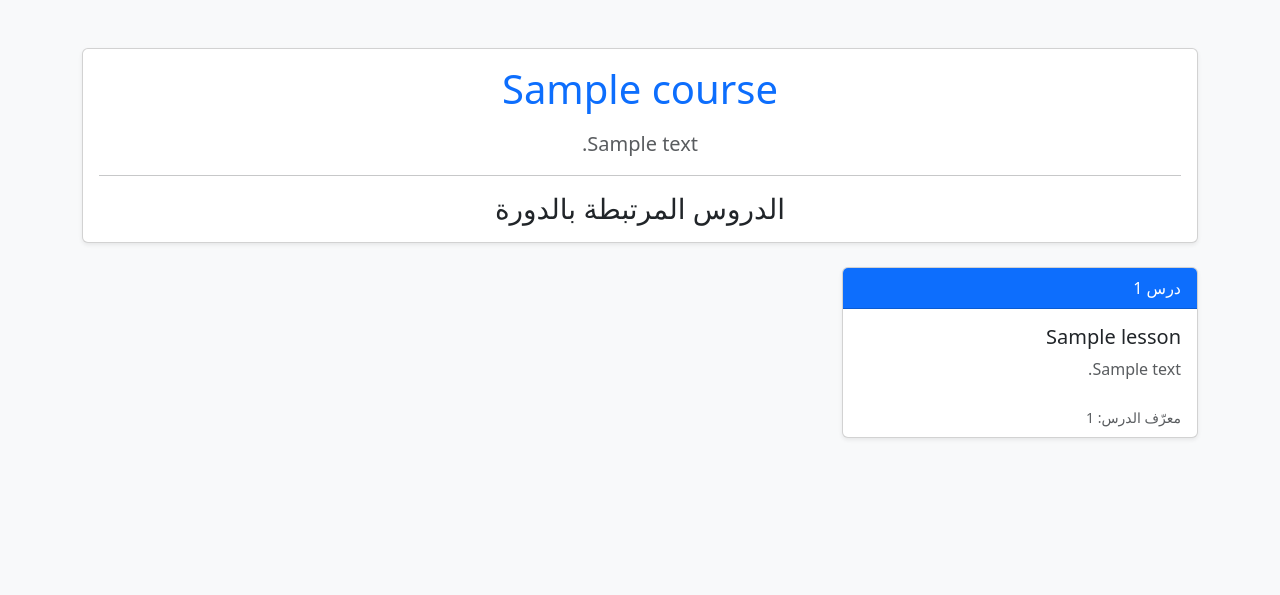
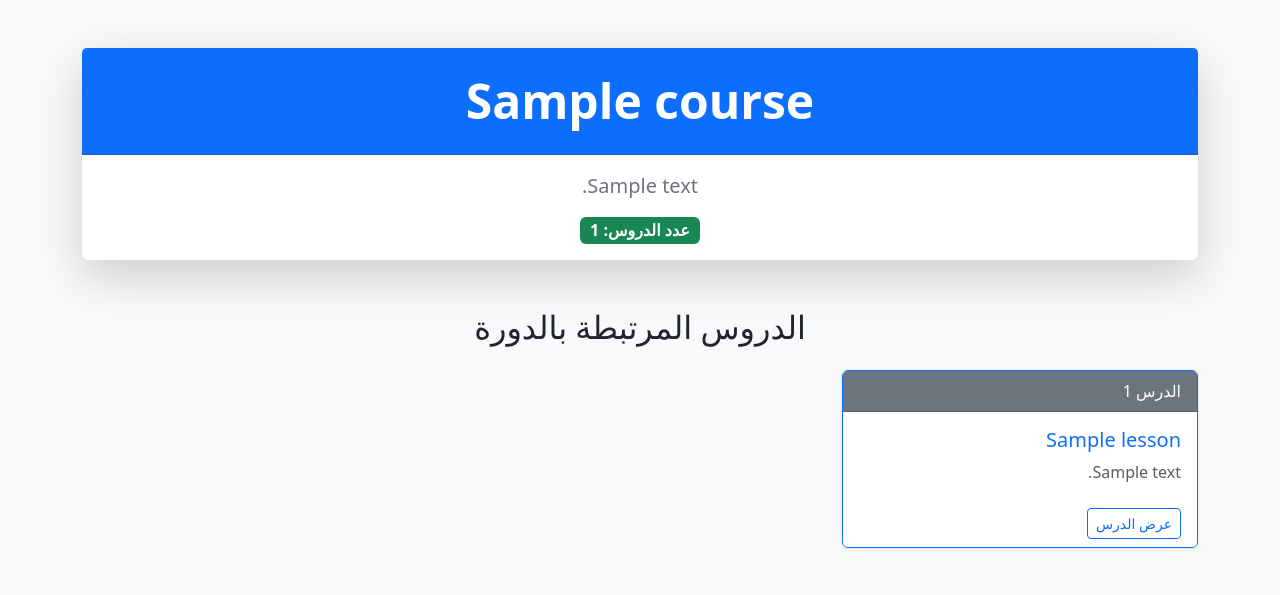
Before and after one commit to hooralmaskeen-max/github-final-project, a Django app: template templates/course_details_bootstrap.html in a window 1280 px wide. Shown: the top 595 px of the page. Run offline with Django 3.2, Linux system fonts and the light colour scheme; the template is opened without the code that fills it: most values are stand-ins (such as "Sample title", 1, 10 or a date in 2020).

Commit message:
Update course_details_bootstrap.html

```diff
--- a/templates/course_details_bootstrap.html
+++ b/templates/course_details_bootstrap.html
@@ -4,49 +4,59 @@
     <meta charset="UTF-8">
     <meta name="viewport" content="width=device-width, initial-scale=1.0">
     <title>{{ course.name }} - تفاصيل الدورة</title>
-
+    <!-- Bootstrap CSS (CDN) -->
     <link href="https://cdn.jsdelivr.net/npm/bootstrap@5.3.0/dist/css/bootstrap.min.css" rel="stylesheet">
 </head>
 <body class="bg-light">
-    <div class="container my-5">
 
-        <div class="card shadow-sm mb-4">
+    <!-- Bootstrap Container -->
+    <div class="container py-5">
+
+        <!-- Course Card -->
+        <div class="card shadow-lg mb-5 border-0">
+            <div class="card-header bg-primary text-white text-center py-4">
+                <h1 class="display-5 fw-bold mb-0">{{ course.name }}</h1>
+            </div>
             <div class="card-body text-center">
-                <h1 class="card-title text-primary mb-3">{{ course.name }}</h1>
-                <p class="text-muted lead">{{ course.description }}</p>
-                <hr>
-                <h3 class="mb-0">الدروس المرتبطة بالدورة</h3>
+                <p class="lead text-secondary">{{ course.description }}</p>
+                <span class="badge bg-success fs-6">عدد الدروس: {{ lessons|length }}</span>
             </div>
         </div>
 
+        <!-- Lessons Section -->
+        <h2 class="text-center mb-4 text-dark">الدروس المرتبطة بالدورة</h2>
 
         {% if lessons %}
+            <!-- Bootstrap Grid: Row and Columns -->
             <div class="row row-cols-1 row-cols-md-2 row-cols-lg-3 g-4">
                 {% for lesson in lessons %}
                     <div class="col">
-                        <div class="card h-100 shadow-sm">
-                            <div class="card-header bg-primary text-white">
-                                درس {{ forloop.counter }}
+                        <!-- Bootstrap Card for each lesson -->
+                        <div class="card h-100 shadow-sm border-primary">
+                            <div class="card-header bg-secondary text-white">
+                                الدرس {{ forloop.counter }}
                             </div>
                             <div class="card-body">
-                                <h5 class="card-title">{{ lesson.title }}</h5>
-                                <p class="card-text text-muted">{{ lesson.description|truncatechars:120 }}</p>
+                                <h5 class="card-title text-primary">{{ lesson.title }}</h5>
+                                <p class="card-text text-muted">{{ lesson.description|truncatechars:100 }}</p>
                             </div>
-                            <div class="card-footer bg-transparent border-top-0">
-                                <small class="text-muted">معرّف الدرس: {{ lesson.id }}</small>
+                            <div class="card-footer bg-white border-0 text-end">
+                                <a href="#" class="btn btn-outline-primary btn-sm">عرض الدرس</a>
                             </div>
                         </div>
                     </div>
                 {% endfor %}
             </div>
         {% else %}
-            <div class="alert alert-info text-center" role="alert">
+            <!-- Bootstrap Alert -->
+            <div class="alert alert-warning text-center" role="alert">
                 لا توجد دروس مضافة لهذه الدورة حتى الآن.
             </div>
         {% endif %}
+
     </div>
 
-
+    <!-- Bootstrap JS (Optional) -->
     <script src="https://cdn.jsdelivr.net/npm/bootstrap@5.3.0/dist/js/bootstrap.bundle.min.js"></script>
 </body>
 </html>
```
